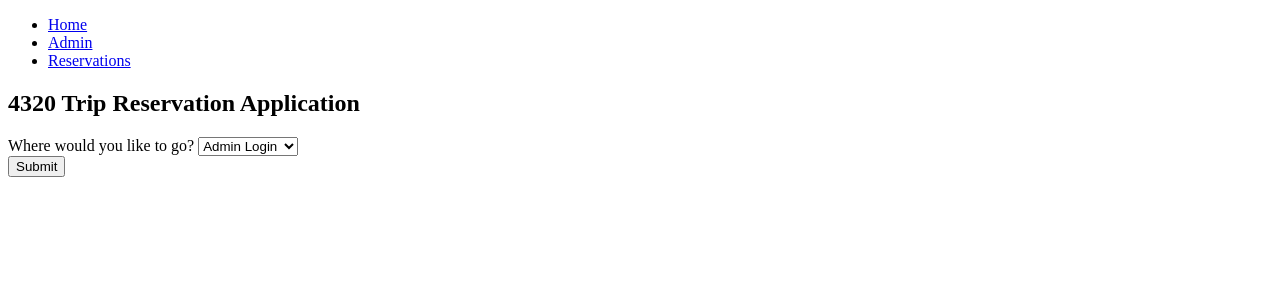
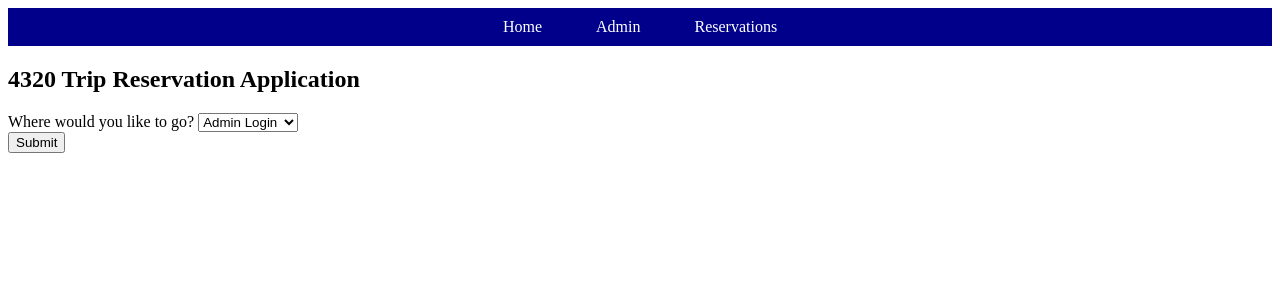
Before and after one commit to ConnorVEE/4320-FinalProject, a Flask app: page / in a window 1280 px wide. Shown: the top 300 px of the page. Run offline with Flask 3, Linux system fonts and the light colour scheme; some libraries are stand-ins or nearby versions.

Commit message:
Styled the navigation bar for all pages.

```diff
--- a/Templates/adminView.html
+++ b/Templates/adminView.html
@@ -3,6 +3,7 @@
 <!-- Pull css from here -->
 {% block styles %}
     <link rel="stylesheet" href="{{ url_for('static', filename='/main.css') }}" rel="stylesheet" type="text/css">
+    <link rel="stylesheet" href="{{ url_for('static', filename='/navigation_Bar.css') }}" rel="stylesheet" type="text/css">
 {% endblock %}
 
 {% block content %}
--- a/Templates/layouts.jinja2
+++ b/Templates/layouts.jinja2
@@ -10,7 +10,9 @@
     <meta name="viewport" content="width=device-width, initial-scale=1.0, viewport-fit=cover"/>
     <meta name="theme-color" content="#5eb9d"/>
 
-    {% block styles %}{% endblock %}
+    {% block styles %}
+
+    {% endblock %}
 
     <script src="https://kit.fontawesome.com/e3deaeba31.js" crossorigin="anonynous"></script>
     <link href-"https://fonts.googleapis.com/css?family=Poppins:200,300,509" rel="stylesheet">
--- a/Templates/login.html
+++ b/Templates/login.html
@@ -3,6 +3,7 @@
 <!-- Pull css from here -->
 {% block styles %}
     <link rel="stylesheet" href="{{ url_for('static', filename='css/main.css') }}" rel="stylesheet" type="text/css">
+    <link rel="stylesheet" href="{{ url_for('static', filename='/navigation_Bar.css') }}" rel="stylesheet" type="text/css">
 {% endblock %}
 
 {% block content %}
--- a/Templates/reservations.html
+++ b/Templates/reservations.html
@@ -3,6 +3,7 @@
 <!-- Pull css from here -->
 {% block styles %}
     <link rel="stylesheet" href="{{ url_for('static', filename='/main.css') }}" rel="stylesheet" type="text/css">
+    <link rel="stylesheet" href="{{ url_for('static', filename='/navigation_Bar.css') }}" rel="stylesheet" type="text/css">
 {% endblock %}
 
 {% block content %}
--- a/Templates/start.html
+++ b/Templates/start.html
@@ -3,6 +3,7 @@
 <!-- Pull css from here -->
 {% block styles %}
     <link rel="stylesheet" href="{{ url_for('static', filename='css/main.css') }}" rel="stylesheet" type="text/css">
+    <link rel="stylesheet" href="{{ url_for('static', filename='/navigation_Bar.css') }}" rel="stylesheet" type="text/css">
 {% endblock %}
 
 {% block content %}
--- /dev/null
+++ b/static/navigation_Bar.css
@@ -0,0 +1,29 @@
+.navbar {
+    background-color: darkblue;
+    padding: 10px 20px;
+}
+
+.links {
+    list-style: none;
+    display: flex;
+    justify-content: center;
+    margin: 0;
+    padding: 0;
+}
+
+.links li {
+    margin: 0 15px;
+}
+
+.links a {
+    color: white;
+    text-decoration: none;
+    font-size: 16px;
+    padding: 8px 12px;
+    transition: background-color 0.3s;
+}
+
+.links a:hover {
+    background-color: blue;
+    border-radius: 4px;
+}
```
